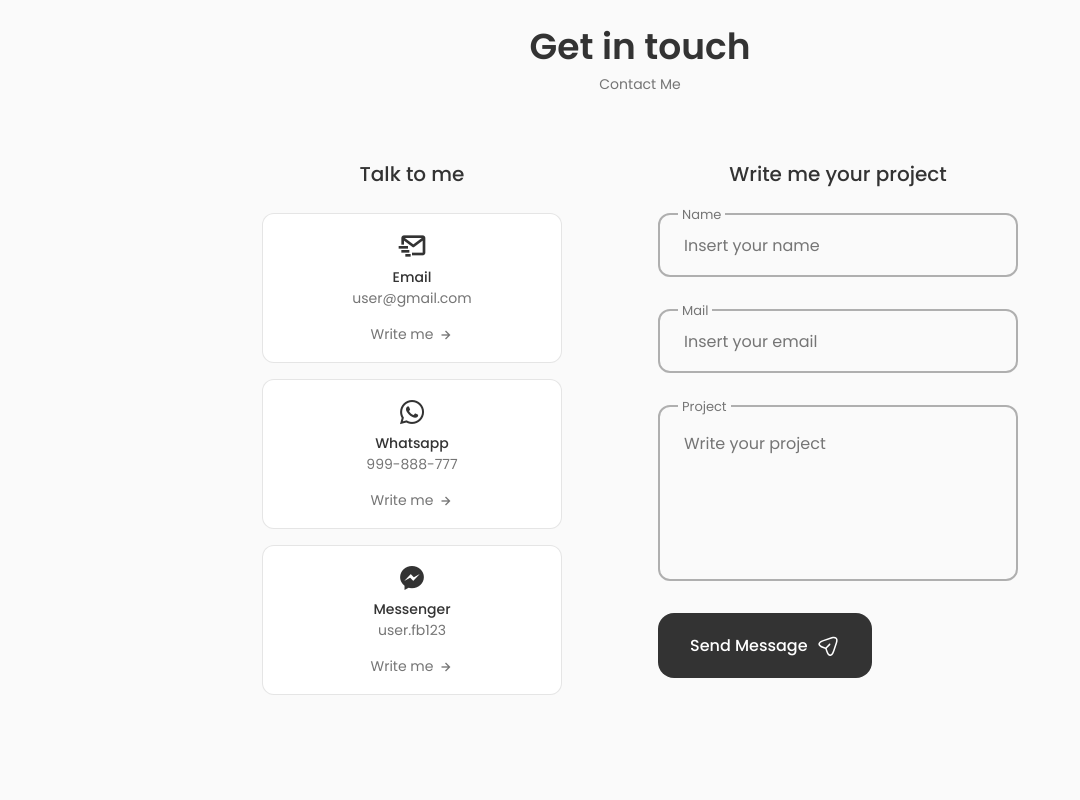
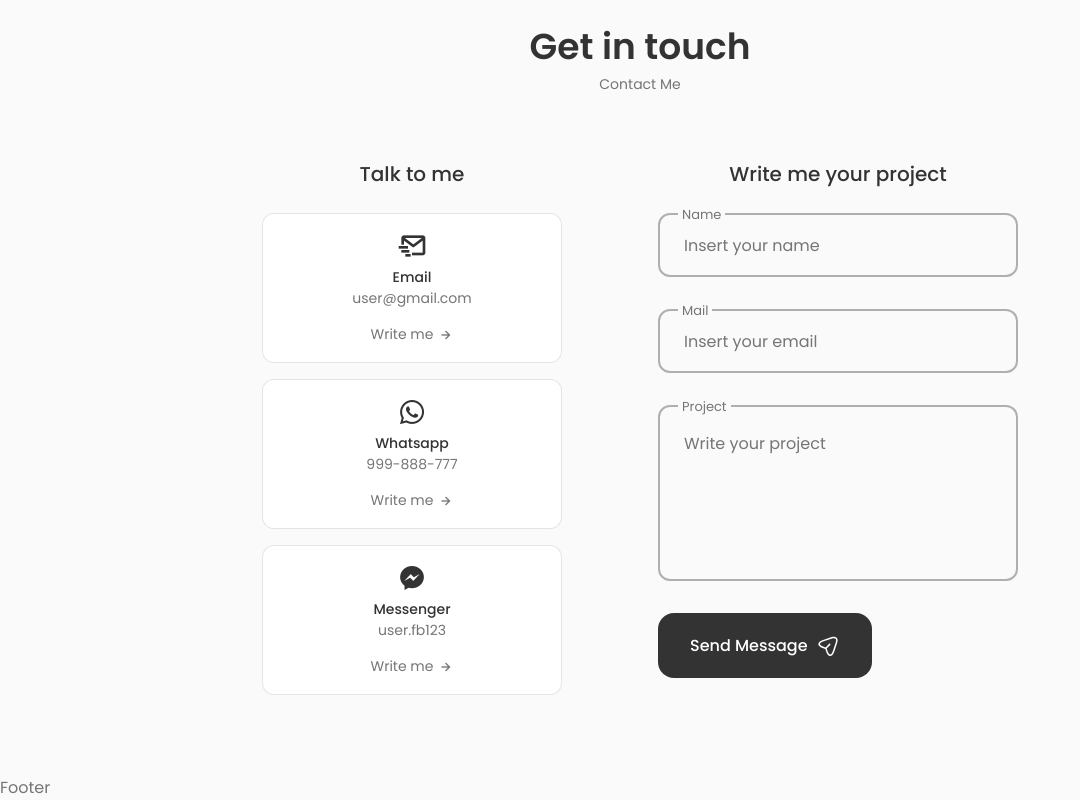
Before and after one commit to gyash21/THE-PORTFOLIO, a React (Create React App) app: page / in a window 1280 px wide. Shown: the part 2498-3298 px from the top of the page, without its empty margins (0-1080 px from the left). Before the commit the page ends 3273 px from the top, so only its background shows below. Built offline with nearby package versions, Linux system fonts and the light colour scheme.

Commit message:
update-added footer component

```diff
--- a/src/App.js
+++ b/src/App.js
@@ -6,6 +6,7 @@ import About from './components/about/About';
 import Skills from './components/skills/Skills';
 import Services from './components/services/Services';
 import Contact from './components/contact/Contact';
+import Footer from './components/footer/Footer';
 
 const App = () => {
   return (
@@ -18,6 +19,7 @@ const App = () => {
     <Skills/>
     <Services/>
     <Contact/>
+    <Footer/>
     </main>
     </>
   )
--- /dev/null
+++ b/src/components/footer/Footer.jsx
@@ -0,0 +1,9 @@
+import React from 'react'
+
+const Footer = () => {
+  return (
+    <div>Footer</div>
+  )
+}
+
+export default Footer
```
Also changed, not shown: src/components/footer/footer.css (added).
